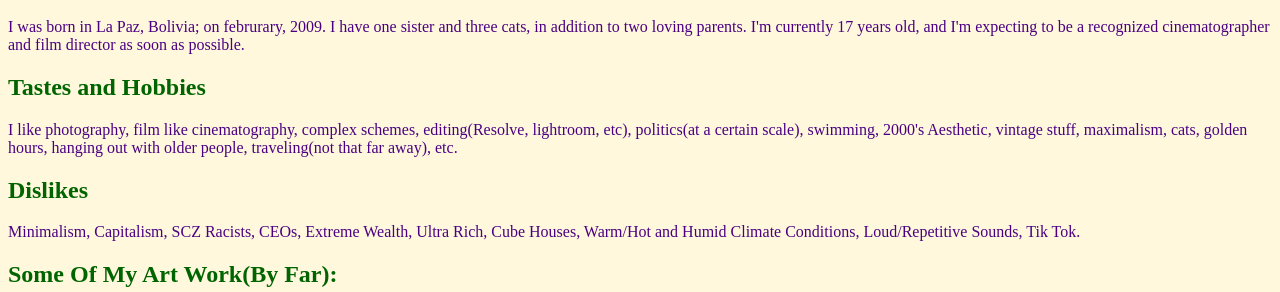
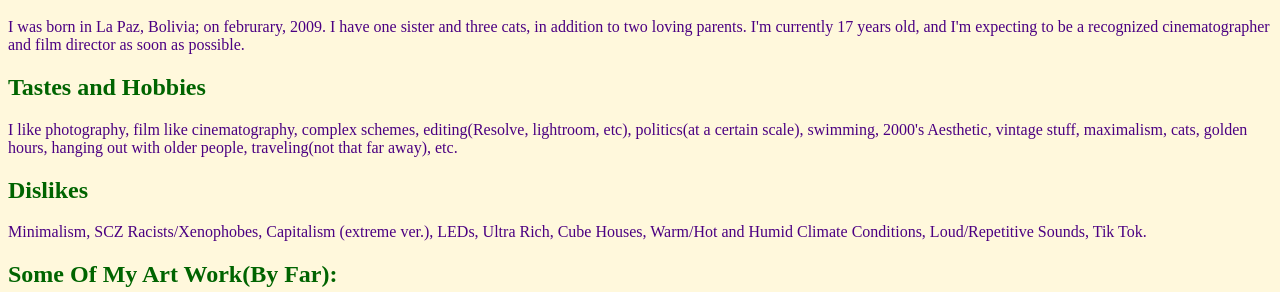
Before and after one commit to Leando-comun/LeandroSpace.github.io, a plain HTML site: page index.html in a window 1280 px wide. Shown: the part 508-800 px from the top of the page. Drawn offline with Linux system fonts and the light colour scheme.

Commit message:
Dislikes edit 1

```diff
--- a/index.html
+++ b/index.html
@@ -30,7 +30,7 @@
     Dislikes
   </h2> </font>
     <p> <font color="indigo">
-      Minimalism, Capitalism, SCZ Racists, CEOs, Extreme Wealth, Ultra Rich, Cube Houses, Warm/Hot and Humid Climate Conditions, Loud/Repetitive Sounds, Tik Tok.
+      Minimalism, SCZ Racists/Xenophobes, Capitalism (extreme ver.), LEDs, Ultra Rich, Cube Houses, Warm/Hot and Humid Climate Conditions, Loud/Repetitive Sounds, Tik Tok.
     </p> </font>
   <h2> <font color="darkgreen">
     Some Of My Art Work(By Far):
```
